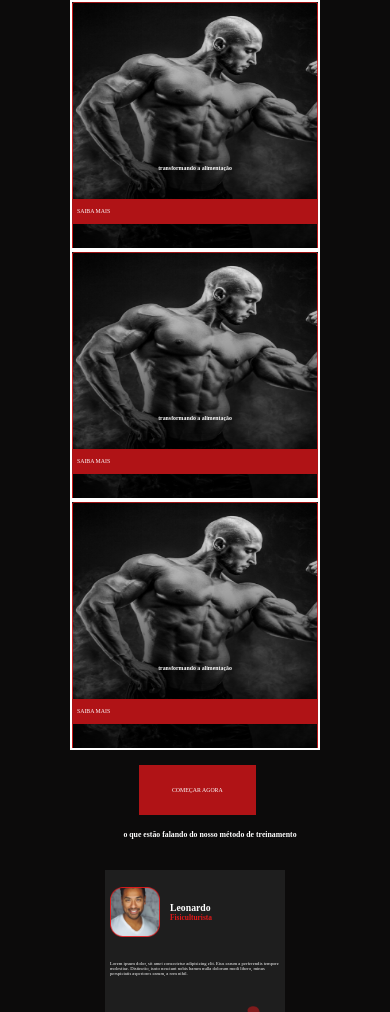
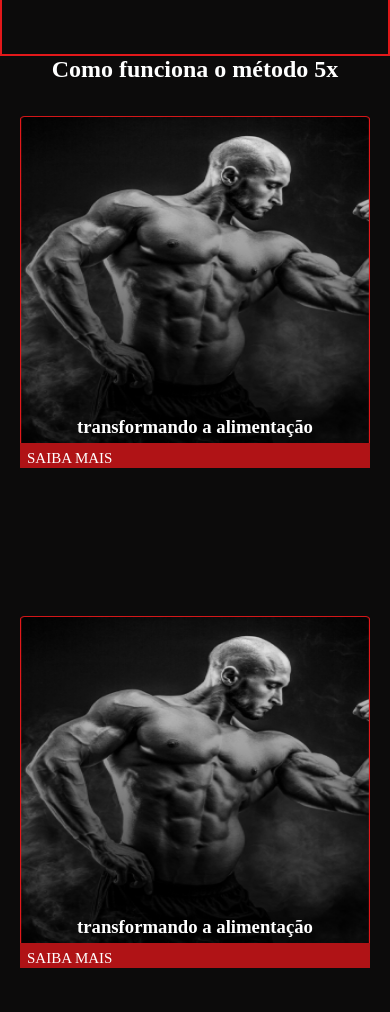
Before and after one commit to MathMendesReis/Academia, a React (Create React App) app in the folder loja-virtual/: page / in a window 390 px wide. Shown: the part 988-2000 px from the top of the page. Built offline with nearby package versions, Linux system fonts and the light colour scheme.

Commit message:
section de comentarios esta responsiva

```diff
--- a/loja-virtual/src/App.js
+++ b/loja-virtual/src/App.js
@@ -15,7 +15,7 @@ function App() {
         <Header />
         <SectionOne />
         <SectionComoFuncionaOMetodo />
-        {/* <CardTreinador /> */}
+        <CardTreinador />
       </div>
     </GlobalState>
   );
--- a/loja-virtual/src/components/SectionTreinador/index.jsx
+++ b/loja-virtual/src/components/SectionTreinador/index.jsx
@@ -1,6 +1,7 @@
 import React from "react";
 import { BoxImgs, BoxTexts } from "../header/styled";
-import { BoxContainer } from "./styled";
+import { BoxContainer, TreinadorImg } from "./styled";
+import treinador from "../../imgs/treinador.png";
 
 export const CardTreinador = () => {
   return (
@@ -22,7 +23,9 @@ export const CardTreinador = () => {
         </p>
         <div></div>
       </BoxTexts>
-      <BoxImgs>box2</BoxImgs>
+      <BoxImgs>
+        <TreinadorImg src={treinador} alt="" />
+      </BoxImgs>
     </BoxContainer>
   );
 };
--- a/loja-virtual/src/components/SectionTreinador/styled.js
+++ b/loja-virtual/src/components/SectionTreinador/styled.js
@@ -6,7 +6,14 @@ width: 100%;
 display: flex;
 justify-content: center;
 align-items: center;
-margin-top: 500px;
 height: auto;
 border: 2px solid white;
+  @media(max-width: 612px) {
+    /* ajustar para telas menores que 768px de largura */
+    };
 `
+
+export const TreinadorImg = styled.img`
+height: auto;
+width: 70%;
+`
--- a/loja-virtual/src/components/cardModulos/styled.js
+++ b/loja-virtual/src/components/cardModulos/styled.js
@@ -1,9 +1,15 @@
 import styled from "styled-components";
 
 export const CardContainer = styled.div`
-border: 2px solid white;
-height: 250px;
-width: 250px;
+height: 350px;
+width: 350px;
+display: flex;
+flex-direction: column;
+justify-content: flex-end;
+  @media (max-width:752px) {
+    margin-bottom: 150px;
+
+}
 `
 
 export const ImgBg = styled.img`
@@ -13,18 +19,22 @@ width: 100%;
 
 export const ButtonSaibaMais = styled.button`
 width: 100%;
-position: relative;
-bottom: 24%;
 height: 25px;
 text-align: left;
 padding: 2%;
+/* z-index: 2; */
+font-size: 15px;
+position: relative;
+bottom: 45px;
+
 `
 
 export const TxtCard = styled.h3`
-position: relative;
+/* position: relative; */
 bottom: 35%;
 width: 100%;
 background-color: transparent;
-font-size: 1.5vw;
 text-align: center;
+position: relative;
+bottom: 50px;
 `
--- a/loja-virtual/src/components/cardsComentarios/index.jsx
+++ b/loja-virtual/src/components/cardsComentarios/index.jsx
@@ -1,5 +1,12 @@
 import React from "react";
-import { BoxComents, BoxNameANdProf, ImgLogo, Name, Profissao } from "./styled";
+import {
+  BoxComents,
+  BoxNameANdProf,
+  BoxNameProf,
+  ImgLogo,
+  Name,
+  Profissao,
+} from "./styled";
 import VectorComents from "../../imgs/VectorComents.png";
 
 export const CardsComents = ({ img, name, profissao }) => {
@@ -7,10 +14,10 @@ export const CardsComents = ({ img, name, profissao }) => {
     <BoxComents>
       <BoxNameANdProf>
         <img src={img} alt="" />
-        <div>
+        <BoxNameProf>
           <Name>{name}</Name>
           <Profissao>{profissao}</Profissao>
-        </div>
+        </BoxNameProf>
       </BoxNameANdProf>
       <p>
         Lorem ipsum dolor, sit amet consectetur adipisicing elit. Eius earum a
--- a/loja-virtual/src/components/cardsComentarios/styled.js
+++ b/loja-virtual/src/components/cardsComentarios/styled.js
@@ -2,40 +2,52 @@ import styled from "styled-components";
 
 export const BoxNameANdProf = styled.div`
 display: flex;
-gap: 10px;
+background-color: transparent;
+justify-content: flex-start;
+width: 100%;
+gap: 15px;
 align-items: center;
-background-color: transparent;
-
+@media screen and (max-width: 768px) {
+    width: 100%;
+    height: auto;
+    flex-direction: column;
+  }
 `
 
 export const Name = styled.h1`
-display: block;
-width: 100%;
-font-size: 2.5vw;
 background-color: #1E1E1E;
-
 `
 
-export const Profissao = styled.h3`
-display: block;
-font-size: 1.9vw;
+export const Profissao = styled.h2`
 background-color: #1E1E1E;
-color: #E2181A;
+align-self: center;
 
 `
 export const BoxComents = styled.div`
-border-bottom: 2px solid white;
-height: 200px;
-width: 180px;
-padding: 5px;
+width: 250px;
+height: 370px;
 display: flex;
 flex-direction: column;
-justify-content: space-around;
+justify-content: space-between;
+padding: 6px;
+border-bottom: 3px solid red;
 background-color: #1E1E1E;
+@media screen and (max-width: 768px) {
+    width: 100%;
+    height: auto;
+  }
 
 `
 
 export const ImgLogo = styled.img`
-padding:5px;
-margin-left: 120px;
+align-self: flex-end;
+padding: 3px;
 `
+
+export const BoxNameProf = styled.div`
+display: flex;
+flex-direction: column;
+align-items: center;
+background-color: #1E1E1E;
+width: 100%;
+`
--- a/loja-virtual/src/components/header/styled.js
+++ b/loja-virtual/src/components/header/styled.js
@@ -5,7 +5,6 @@ export const BoxHeader = styled.header`
   height: auto;
   display: flex;
   align-items: center;
-  padding: 10px;
 `;
 
 export const BoxTexts = styled.div`
--- a/loja-virtual/src/components/sectionComoFuncionaOMetodo/styled.js
+++ b/loja-virtual/src/components/sectionComoFuncionaOMetodo/styled.js
@@ -3,17 +3,23 @@ import { BoxCards } from "../sectionFeitoParaVoce/styled";
 
 export const BoxContainer = styled.section`
 /* width: 15vw; */
-height: 70vh;
-padding: 10%;
-
+height: auto;
+width: 100%;
+  @media (max-width:752px) {
+}
 `
 
 export const BoxCards2 = styled(BoxCards)`
-    gap:5%;
-    padding: 5%;
-    @media (max-width:613px) {
-    display: flex;
-    flex-direction: column;
+  display: flex;
+  width: 100%;
+  height: 400px;
+  justify-content: center;
+  align-items: center;
+  padding: 5rem ;
+  @media (max-width:752px) {
+    flex-direction: column;;
+    height: auto;
+
 }
 `
 
@@ -25,14 +31,14 @@ export const ButtonComeçarAgr = styled.button`
 `
 
 export const TxtComoFuncionaOMetodo = styled.h1`
-    margin-left:35%;
-    width:30vw;
-
+    width:100%;
+    display: block;
+    text-align: center;
 `
 
 export const TxtOqueEstaoFalandoDOMetodo = styled.h1`
 display: block;
-width: 100%;
+width: 99%;
 text-align: center;
 margin: 15px;
 `
--- a/loja-virtual/src/globalStyled/globalStyled.js
+++ b/loja-virtual/src/globalStyled/globalStyled.js
@@ -36,13 +36,11 @@ div{
     align-items: center; */
 }
 h1{
-    font-size: 2vw;
     background-color: transparent;
 
 
 }
 p{
-    font-size: 1.2vw;
     background-color: transparent;
 
 
```
Also changed, not shown: loja-virtual/src/imgs/seguranca.png (added), loja-virtual/src/imgs/treinador.png (added).
